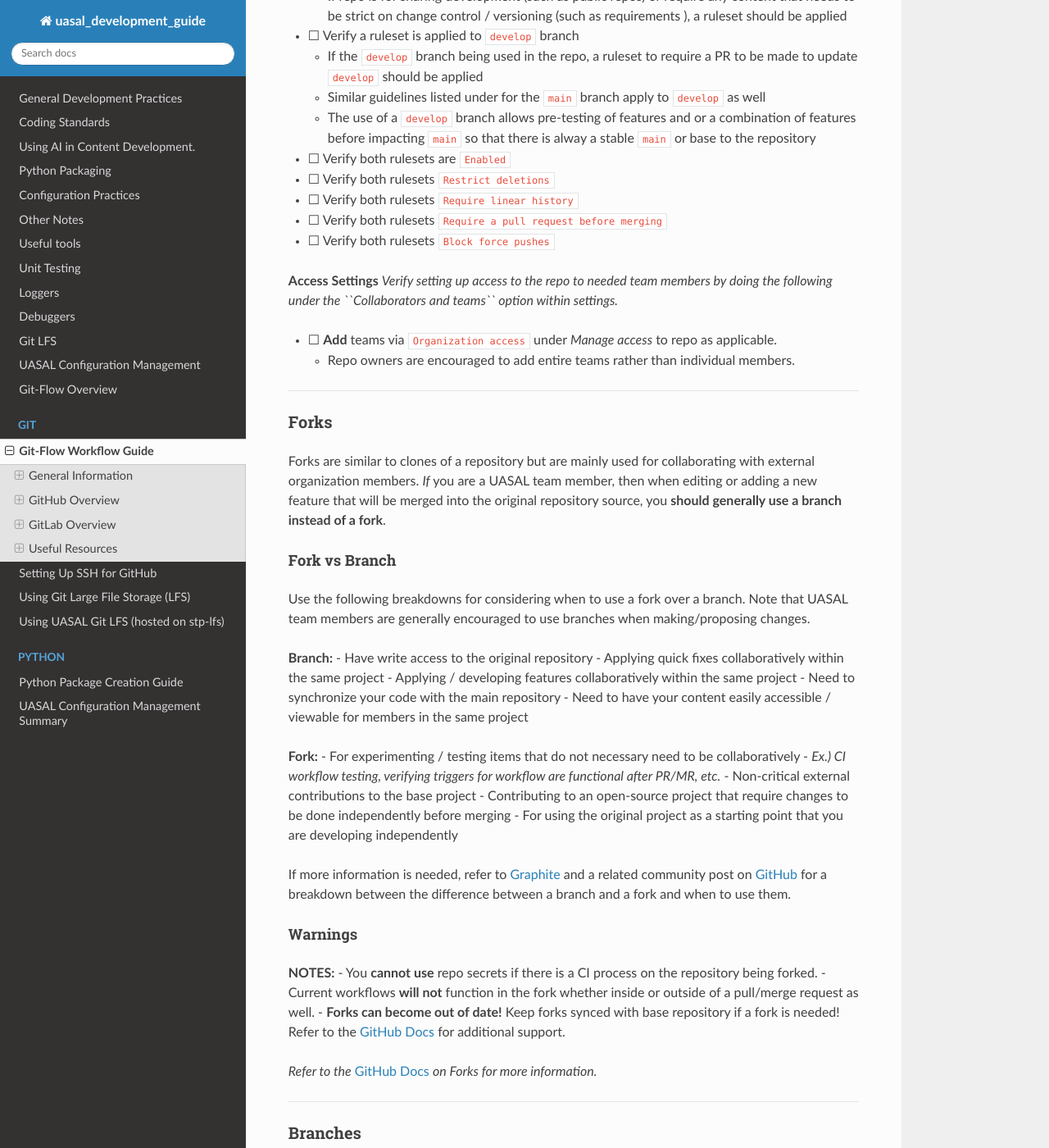
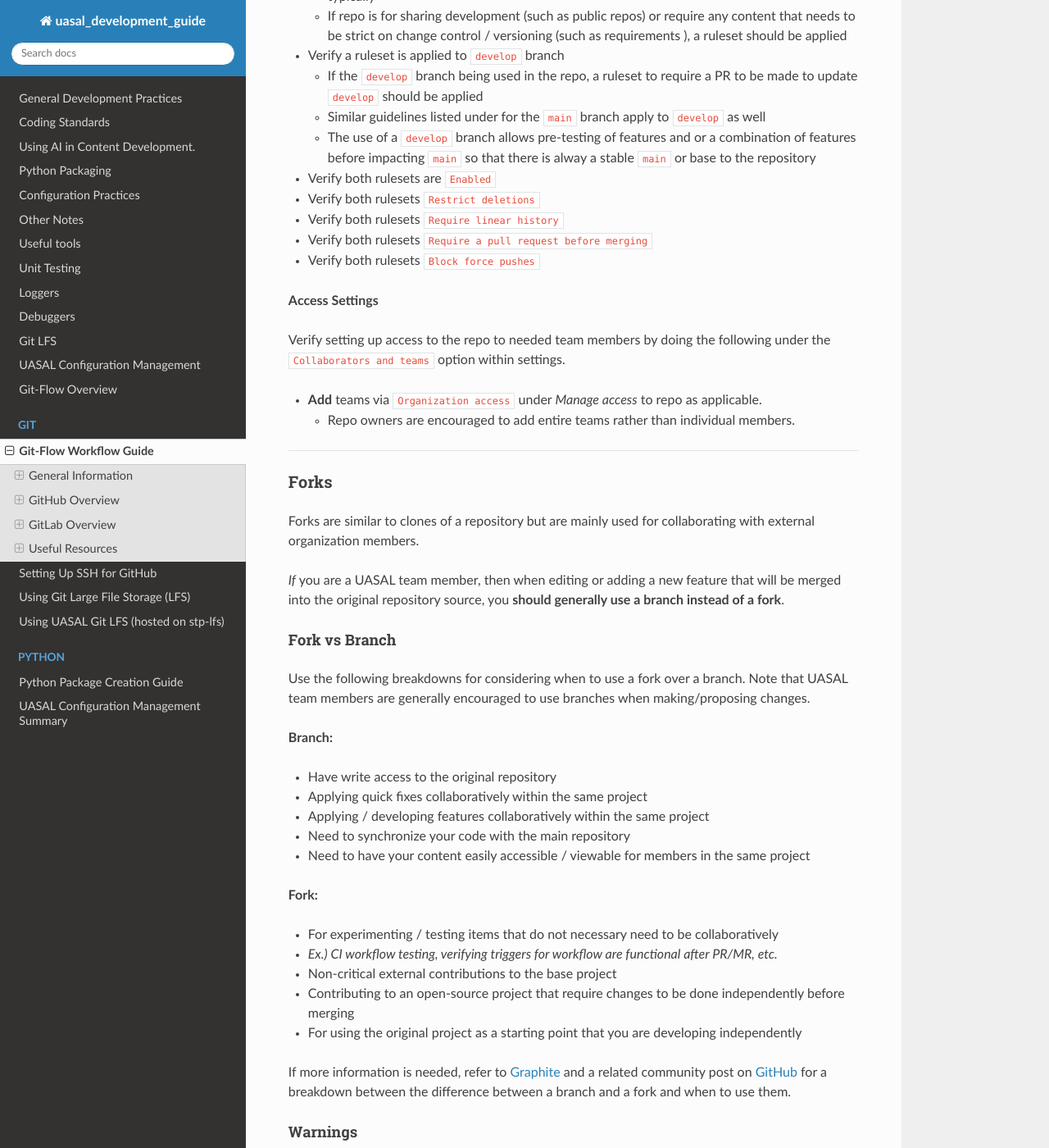
Before and after one commit to uasal/uasal_development_guide, a Sphinx documentation site: the page built from source/git/git-flow-guide.rst, in a window 1280 px wide and 1400 px high, scrolled down 1981 px. Shown: the whole window at 82% size. Built offline with Sphinx 7.4.7 and the Read the Docs theme 3.1.0, drawn with Linux system fonts in a browser that asks for light colours; some of the changed text lies outside the part shown.

Commit message:
Fix format in git-flow-guide.rst

```diff
--- a/source/git/git-flow-guide.rst
+++ b/source/git/git-flow-guide.rst
@@ -4,7 +4,7 @@
 This document provides information of key information related to
 git-flow practices used within UASAL. This includes general repository
 standards, how to submit changes to protected branches and general git
-practices.An overview of GitHub and GitLab differences and how to create
+practices. An overview of GitHub and GitLab differences and how to create
 a Pull or Merge Request is detailed as well.
 
 General Information
@@ -23,7 +23,7 @@
 software, or any other type of data. Both GitHub and GitLab repositories
 allow for version controlling information to assist in traceability with
 using git. Every repository will have at least one or more ‘branches’
-with content at different stages. Refer to the :ref:`branches`
+with content at different stages. Refer to the `Branches <#branches>`__
 section for more information.
 
 --------------
@@ -62,7 +62,7 @@
 in UASAL repositories. Depending upon the usage and intention of the
 repo, they may require modification.*
 
-- ☐ Verify Default Branch is either ``main`` or ``develop`` (depending
+- Verify Default Branch is either ``main`` or ``develop`` (depending
   on repo)
 
   - If there are active adjustments that are frequent being applied, the
@@ -70,8 +70,8 @@
   - If there are released stable versions for content and less active
     development, the default branch should be ``main``
 
-- ☐ Verify ``Issues`` is turned **ON**
-- ☐ Check ``Allow forking`` is either enabled or disabled depending on
+- Verify ``Issues`` is turned **ON**
+- Check ``Allow forking`` is either enabled or disabled depending on
   the intent of the repo
 
   - Generally ``Allow forking`` is disabled but dependent on purpose of
@@ -79,24 +79,26 @@
   - Refer to the `Forks <#forks>`__ section for more information /
     guidance
 
-- ☐ Verify ``Discussions`` is turned **ON**
-- ☐ Verify ``Projects`` is turned **ON**
-- ☐ Verify ``Allow merge commits`` is turned **ON**
-- ☐ Verify ``Allow squash merging`` is turned **ON**
-- ☐ Verify ``Default Commit Message`` under ``Allow squash merging`` is
+- Verify ``Discussions`` is turned **ON**
+- Verify ``Projects`` is turned **ON**
+- Verify ``Allow merge commits`` is turned **ON**
+- Verify ``Allow squash merging`` is turned **ON**
+- Verify ``Default Commit Message`` under ``Allow squash merging`` is
   set to **Pull request title and commit details**.
-- ☐ Verify ``Always suggest updating pull request branches`` is turned
+- Verify ``Always suggest updating pull request branches`` is turned
   **ON**
-- ☐ Verify ``Allow auto-merge`` is turned **OFF**
-- ☐ Verify ``Automatically delete head branches`` is turned **ON**
+- Verify ``Allow auto-merge`` is turned **OFF**
+- Verify ``Automatically delete head branches`` is turned **ON**
 
   - Make sure the ``develop`` branch if being used in the repository is
     protected so it’s not impacted by this.
 
-**Branch Settings**\  *Verify branch rulesets line-up accordingly to the
-following in the ``Branches`` settings category.*
+**Branch Settings**\
 
-- ☐ Verify a ruleset is applied to ``main`` branch
+*Verify branch rulesets line-up accordingly to the
+following in the 'Branches' settings category.*
+
+- Verify a ruleset is applied to ``main`` branch
 
   - Generally want to have ``main`` setup so a PR is *required* to push
     content too
@@ -108,7 +110,7 @@
     any content that needs to be strict on change control / versioning
     (such as requirements ), a ruleset should be applied
 
-- ☐ Verify a ruleset is applied to ``develop`` branch
+- Verify a ruleset is applied to ``develop`` branch
 
   - If the ``develop`` branch being used in the repo, a ruleset to
     require a PR to be made to update ``develop`` should be applied
@@ -118,17 +120,19 @@
     or a combination of features before impacting ``main`` so that there
     is alway a stable ``main`` or base to the repository
 
-- ☐ Verify both rulesets are ``Enabled``
-- ☐ Verify both rulesets ``Restrict deletions``
-- ☐ Verify both rulesets ``Require linear history``
-- ☐ Verify both rulesets ``Require a pull request before merging``
-- ☐ Verify both rulesets ``Block force pushes``
+- Verify both rulesets are ``Enabled``
+- Verify both rulesets ``Restrict deletions``
+- Verify both rulesets ``Require linear history``
+- Verify both rulesets ``Require a pull request before merging``
+- Verify both rulesets ``Block force pushes``
 
-**Access Settings**\  *Verify setting up access to the repo to needed
+**Access Settings**\
+
+Verify setting up access to the repo to needed
 team members by doing the following under the
-``Collaborators and teams`` option within settings.*
+``Collaborators and teams`` option within settings.
 
-- ☐ **Add** teams via ``Organization access`` under *Manage access* to
+- **Add** teams via ``Organization access`` under *Manage access* to
   repo as applicable.
 
   - Repo owners are encouraged to add entire teams rather than
@@ -140,8 +144,9 @@
 ~~~~~
 
 Forks are similar to clones of a repository but are mainly used for
-collaborating with external organization members. *If* you are a UASAL
-team member, then when editing or adding a new feature that will be
+collaborating with external organization members.
+
+*If* you are a UASAL team member, then when editing or adding a new feature that will be
 merged into the original repository source, you **should generally use a
 branch instead of a fork**.
 
@@ -152,19 +157,21 @@
 branch. Note that UASAL team members are generally encouraged to use
 branches when making/proposing changes.
 
-**Branch:** - Have write access to the original repository - Applying
-quick fixes collaboratively within the same project - Applying /
-developing features collaboratively within the same project - Need to
-synchronize your code with the main repository - Need to have your
-content easily accessible / viewable for members in the same project
+**Branch:**
 
-**Fork:** - For experimenting / testing items that do not necessary need
-to be collaboratively - *Ex.) CI workflow testing, verifying triggers
-for workflow are functional after PR/MR, etc.* - Non-critical external
-contributions to the base project - Contributing to an open-source
-project that require changes to be done independently before merging -
-For using the original project as a starting point that you are
-developing independently
+- Have write access to the original repository
+- Applying quick fixes collaboratively within the same project
+- Applying / developing features collaboratively within the same project
+- Need to synchronize your code with the main repository
+- Need to have your content easily accessible / viewable for members in the same project
+
+**Fork:**
+
+- For experimenting / testing items that do not necessary need to be collaboratively
+- *Ex.) CI workflow testing, verifying triggers for workflow are functional after PR/MR, etc.*
+- Non-critical external contributions to the base project
+- Contributing to an open-source project that require changes to be done independently before merging
+- For using the original project as a starting point that you are developing independently
 
 If more information is needed, refer to
 `Graphite <https://graphite.dev/guides/git-fork-vs-branch>`__ and a
@@ -173,20 +180,18 @@
 breakdown between the difference between a branch and a fork and when to
 use them.
 
-Warnings
-^^^^^^^^
+**Warnings**
+^^^^^^^^^^^^
 
-**NOTES:** - You **cannot use** repo secrets if there is a CI process on
-the repository being forked. - Current workflows **will not** function
-in the fork whether inside or outside of a pull/merge request as well. -
-**Forks can become out of date!** Keep forks synced with base repository
-if a fork is needed! Refer to the `GitHub
-Docs <https://docs.github.com/en/pull-requests/collaborating-with-pull-requests/working-with-forks/syncing-a-fork>`__
-for additional support.
+**NOTES:**
 
-*Refer to the* `GitHub
-Docs <https://docs.github.com/en/pull-requests/collaborating-with-pull-requests/working-with-forks/about-forks>`__
-*on Forks for more information.*
+- You **cannot use** repo secrets if there is a CI process on the repository being forked.
+- Current workflows **will not** function in the fork whether inside or outside of a pull/merge request as well.
+- **Forks can become out of date!** Keep forks synced with base repository if a fork is needed!
+
+  - Refer to the `GitHub Docs <https://docs.github.com/en/pull-requests/collaborating-with-pull-requests/working-with-forks/syncing-a-fork>`__ for additional support.
+
+*Refer to the* `GitHub Docs <https://docs.github.com/en/pull-requests/collaborating-with-pull-requests/working-with-forks/about-forks>`__ *on Forks for more information.*
 
 --------------
 
@@ -198,7 +203,7 @@
 
 If there is active development in the repository with multiple
 contributors, there should be both a ``main`` and a ``develop`` branch.
-Refer to the :ref:`branch-types` section for more details
+Refer to the `Branch Types <#branch-types>`__  section for more details
 on the functionality / purpose of each branch type.
 
 Any content that needs to be added whether a fix or a feature needs to
@@ -217,18 +222,23 @@
 Branch Naming
 ^^^^^^^^^^^^^
 
-*UASAL has adopted to the following naming convention branches:*\  -
-**``main``** instead of *master*\  - **``develop``** instead of *dev*\
-- **Feature Branches:** ``username/branch-description`` - **Hotfix
-Branches:** ``hotfix/fix-name``
+*UASAL has adopted to the following naming convention branches:*\
+
+- ``main`` instead of *master*
+- ``develop`` instead of *dev*
+- **Feature Branches:** ``username/branch-description``
+- **Hotfix Branches:** ``hotfix/fix-name``
 
 Do **NOT** have the character ``#`` in the branch name or any other
 special characters that are latex sensitive as this will cause issues
 when it grabs git information. Either drop the issue number call out or
 *just* have the number in the branch name.
 
-**Example Acceptable Branch Names:** - [x] ``sfrinaldi/ci-testing`` -
-[x] ``sfrinaldi/fix-publishing`` - [x] ``hotfix/ci-compile-addon``
+**Example Acceptable Branch Names:**
+
+- ``sfrinaldi/ci-testing``
+- ``sfrinaldi/fix-publishing``
+- ``hotfix/ci-compile-addon``
 
 Naming Overview
 '''''''''''''''
@@ -260,6 +270,7 @@
 branches should interact with each other.*
 
 |image1|
+
 
 Main
 ''''
@@ -352,7 +363,9 @@
 contributor in that original ``feature`` branch are combined into
 **one** commit when merging.
 
-|image3|\  *Example diagram for a Squash Merge.*
+|image3|\
+
+*Example diagram for a Squash Merge.*
 
 **NOTE:** Information will be lost on when specific commits / changes
 were originally made vs when the squash commit was applied. You might
@@ -412,7 +425,9 @@
 Docs <https://docs.github.com/en/pull-requests/collaborating-with-pull-requests/proposing-changes-to-your-work-with-pull-requests/about-pull-requests>`__
 *on Pull Requests for details.*
 
-|image4| *Example PR screenshot options when selecting to create a new
+|image4|
+
+*Example PR screenshot options when selecting to create a new
 pull request on GitHub.*
 
 **NOTE:** If a Pull Request template is available in the repository,
@@ -496,21 +511,19 @@
 them within the PR with using the @username functionality when a PR is
 ready for reviewing.**
 
-*Once PR is* **approved**\ *, verify the following:* - [ ] All your
-commits are squashed in the way that is reasonable. - Ex.) Squash all
-commits that are editing the same file. - Ex.) Squash all commits that
-are tied together for the same feature / fix being added *(if there are
-multiple)*. - [ ] The ``compare`` branch is up to date with the ``base``
-branch. - A suggestion to *update* branch will be present within the PR.
-- Local branch updating can be done instead via rebasing or merging if
-preferred. - Refer to the `Git Cheat Sheet-
-GitHub <https://education.github.com/git-cheat-sheet-education.pdf>`__
-for git commands. - [ ] Edit commit message to a shorten version with
-the details of what features or edits it includes. *(If applicable)* - [
-] Verify ``compare`` branch is deleted after PR is successfully pulled
-to the ``base`` branch. - [ ] Verify / Complete any remaining steps that
-might be indicated within the PR template if a template was used for the
-PR generation.
+*Once PR is* **approved**\ *, verify the following:*
+
+- All your commits are squashed in the way that is reasonable.
+
+  - Ex.) Squash all commits that are editing the same file.
+  - Ex.) Squash all commits that are tied together for the same feature / fix being added *(if there are multiple)*.
+- The ``compare`` branch is up to date with the ``base`` branch.
+  - A suggestion to *update* branch will be present within the PR.
+  - Local branch updating can be done instead via rebasing or merging if preferred.
+  - Refer to the `Git Cheat Sheet-GitHub <https://education.github.com/git-cheat-sheet-education.pdf>`__ for git commands.
+- Edit commit message to a shorten version with the details of what features or edits it includes. *(If applicable)*
+- Verify ``compare`` branch is deleted after PR is successfully pulled to the ``base`` branch.
+- Verify / Complete any remaining steps that might be indicated within the PR template if a template was used for the PR generation.
 
 --------------
 
@@ -564,13 +577,14 @@
 
   - Normally an ‘*unprotected*’ branch but doesn’t have to be.
 
-|image5| *Example GitLab MR screenshot for creating a new merge
-request.*
+|image5|
+
+*Example GitLab MR screenshot for creating a new merge request.*
 
 MR Naming
 ^^^^^^^^^
 
-*Use the details provided in the* :ref:`pr-naming` *section
+*Use the details provided in the* `PR Naming <#pr-naming>`__  *section
 for guidance on how to name a MR within GitLab.*
 
 Updating Source Branch
@@ -592,7 +606,7 @@
 ``merge current branch`` option and select the target branch you want to
 merge into your source branch that you have checked out already.
 
-*Refer to the* :ref:`useful-resources` *section for
+*Refer to the* `Useful Resources <#useful-resources>`__  *section for
 tutorials on dealing with merge conflicts.*
 
 **NOTE:** When in doubt, reach out to the *reviewers* you have selected
@@ -655,12 +669,14 @@
 | There are a variety of git tools to utilize to make git processes a
   bit more user friendly if not experienced with git. You will have to
   have `git <https://git-scm.com/downloads>`__ installed first to used
-  any git commands. - `SourceTree <https://www.sourcetreeapp.com/>`__ -
-  *Preferred option over other tools listed*
-| - `GitHub Desktop <https://desktop.github.com/download/>`__ -
-  `GitKraken <www.gitkraken.com/download/>`__ - **NOTE:** Do **not** use
-  GitKraken with Export Controlled repositories (GitLab repos) - Git
-  Extension Pack (*VScode Extension*)
+  any git commands.
+
+- `SourceTree <https://www.sourcetreeapp.com/>`__
+  - *Preferred option over other tools listed*
+- `GitHub Desktop <https://desktop.github.com/download/>`__
+- `GitKraken <www.gitkraken.com/download/>`__
+  - **NOTE:** Do **not** use GitKraken with Export Controlled repositories (GitLab repos)
+- Git Extension Pack (*VScode Extension*)
 
 **NOTE:** Other tools can be utilized as well for interfacing with git,
 *however*, verify tool is safe to use if utilizing it with Export
```
Also changed, not shown: other parts of source/git/git-flow-guide.rst (+15 -15 lines).
